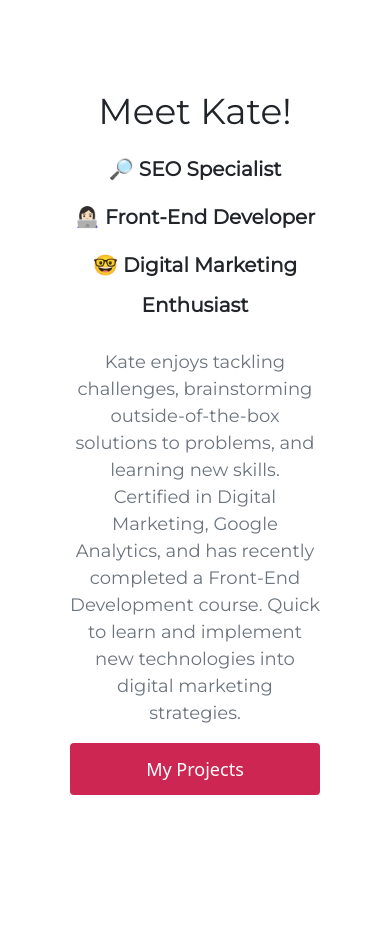
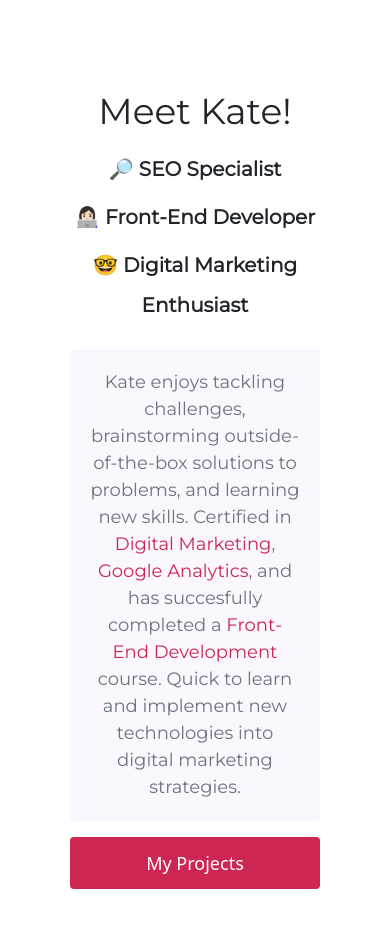
Before and after one commit to Kate8577/my-personal-website, a plain HTML site: page about.html in a window 390 px wide. Before the commit the page ends 885 px from the top, so only its background shows below. Drawn offline with nearby package versions, Linux system fonts and the light colour scheme.

Commit message:
Updated CSS on the About page

```diff
--- a/about.html
+++ b/about.html
@@ -28,8 +28,7 @@
 
     <p class="mt-4 text-muted">
        Kate enjoys tackling challenges, brainstorming outside-of-the-box solutions to problems, and learning new skills.
-        Certified
-        in Digital Marketing, Google Analytics, and has recently completed a Front-End Development course. Quick to learn
+Certified in <span style="color:#cd2653">Digital Marketing</span>, <span style="color:#cd2653">Google Analytics</span>, and has succesfully completed a <span style="color:#cd2653">Front-End Development </span>course. Quick to learn
         and
         implement new technologies into digital marketing strategies.
     </p>
--- a/styles/styles.css
+++ b/styles/styles.css
@@ -1,5 +1,6 @@
 :root {
   --accent-color: #cd2653;
+  --background-color: #faf7fe;
   --main-font: "Montserrat", sans-serif;
 }
 h1 {
@@ -27,11 +28,11 @@ p {
   line-height: 1.5;
 }
 .hero {
-  padding: 90px 70px;
-  background-color: #faf7fe;
+  padding: 90px 150px;
+  background-color: var(--background-color);
 }
 .about-me-hero {
-  padding: 90px 70px;
+  padding: 90px 150px;
 }
 .about-me-hero img {
   border-radius: 50%;
@@ -48,7 +49,11 @@ p {
 }
 .about-me-hero p {
   font-family: var(--main-font);
-  font-size: 24px;
+  font-size: 18px;
+  line-height: 1.5;
+  background-color: var(--background-color);
+  padding: 20px;
+  border-radius: 2px;
 }
 .hero h3 {
   font-family: var(--main-font);
@@ -86,7 +91,7 @@ p {
 }
 
 .skills {
-  background-color: #faf7fe;
+  background-color: var(--background-color);
   padding: 40px 20px;
 }
 
@@ -98,6 +103,12 @@ p {
 }
 
 @media (max-width: 700px) {
+  .hero {
+    padding: 90px 70px;
+  }
+  .about-me-hero {
+    padding: 90px 70px;
+  }
   .hero h1 {
     text-align: center;
     font-size: 36px;
```
